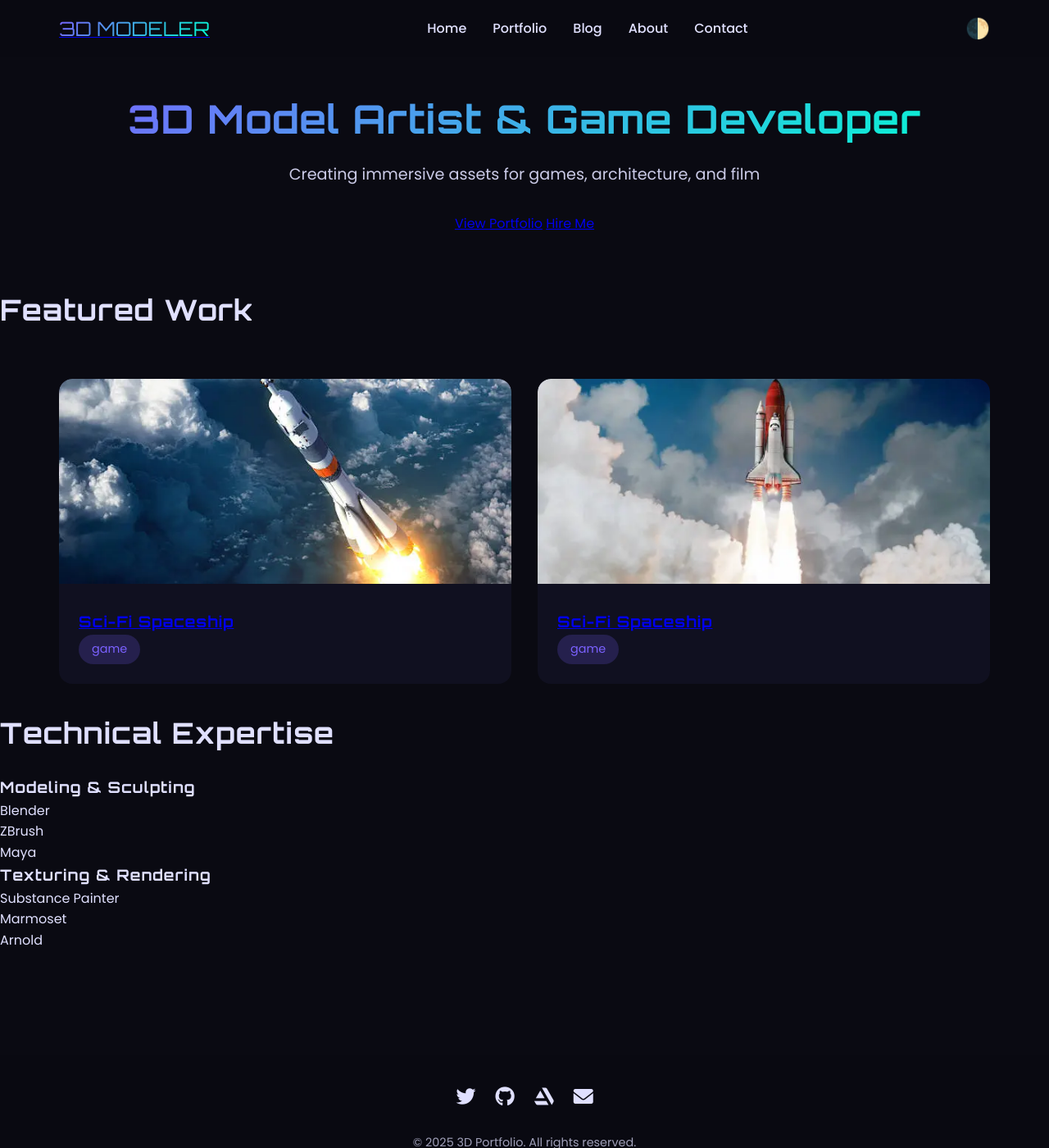
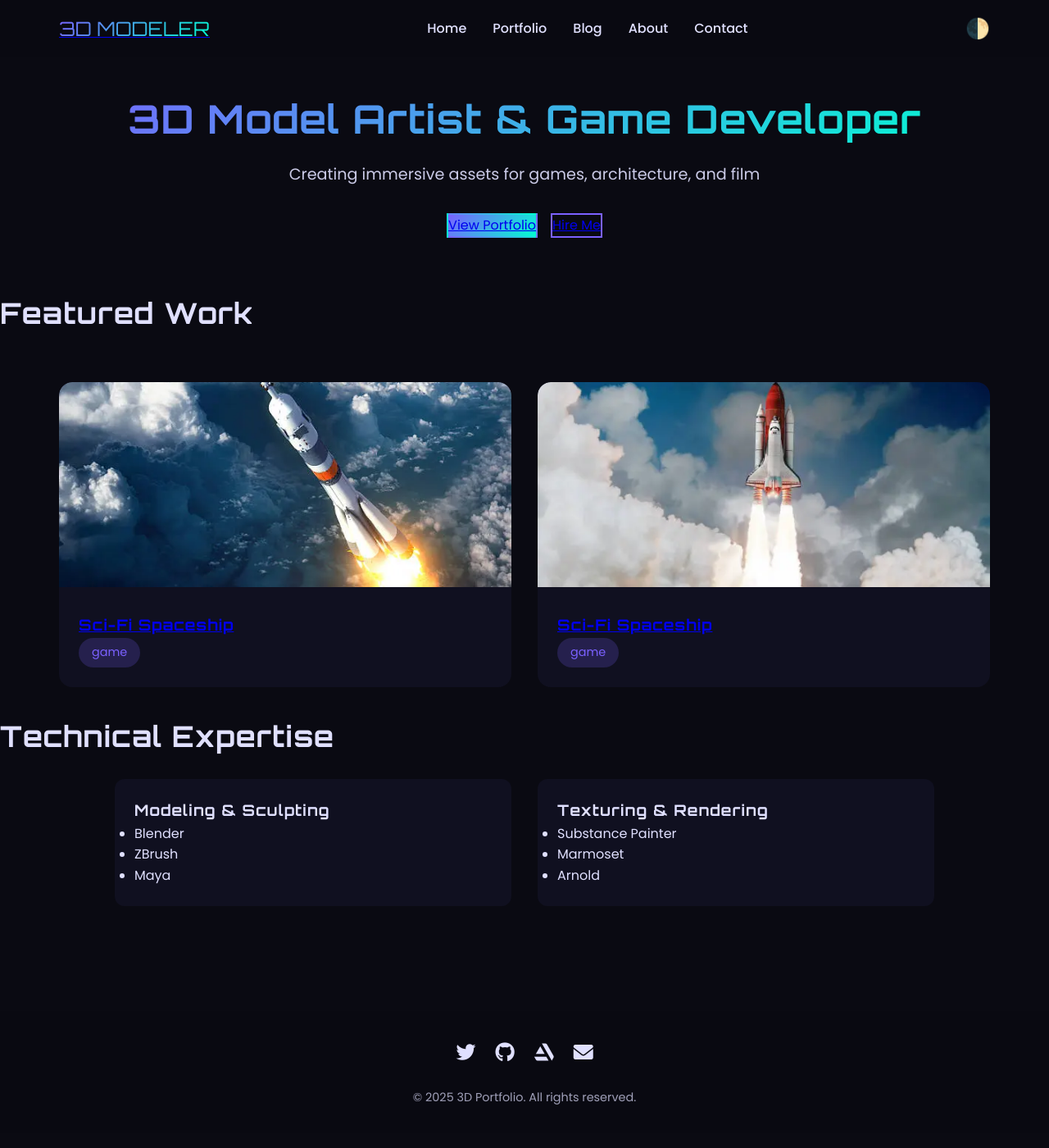
Before and after one commit to FaseehRizwan/portfolio, a Jekyll site: the page built from index.html, in a window 1280 px wide and 1400 px high, scrolled down 204 px. Shown: the whole window at 82% size. Built offline with Jekyll 4.4.1, drawn with Linux system fonts in a browser that asks for light colours.

Commit message:
Update style.css

```diff
--- a/assets/css/style.css
+++ b/assets/css/style.css
@@ -114,6 +114,39 @@ p {
 
 .theme-toggle:hover {
   color: var(--accent-1);
+}
+
+/* Hero CTA Buttons */
+.hero-cta {
+  display: flex;
+  gap: 1rem;
+  justify-content: center;
+  margin-top: 2rem;
+}
+
+.btn-gradient {
+  background: var(--accent-gradient);
+  border: 2px solid transparent;
+}
+
+.btn-outline {
+  background: transparent;
+  border: 2px solid var(--accent-1);
+}
+
+/* Skills Grid */
+.skills-grid {
+  display: grid;
+  grid-template-columns: repeat(auto-fit, minmax(250px, 1fr));
+  gap: 2rem;
+  max-width: 1000px;
+  margin: 0 auto;
+}
+
+.skill-card {
+  background: rgba(32, 32, 64, 0.3);
+  padding: 1.5rem;
+  border-radius: 12px;
 }
 
 /* === Hero Section === */
```
